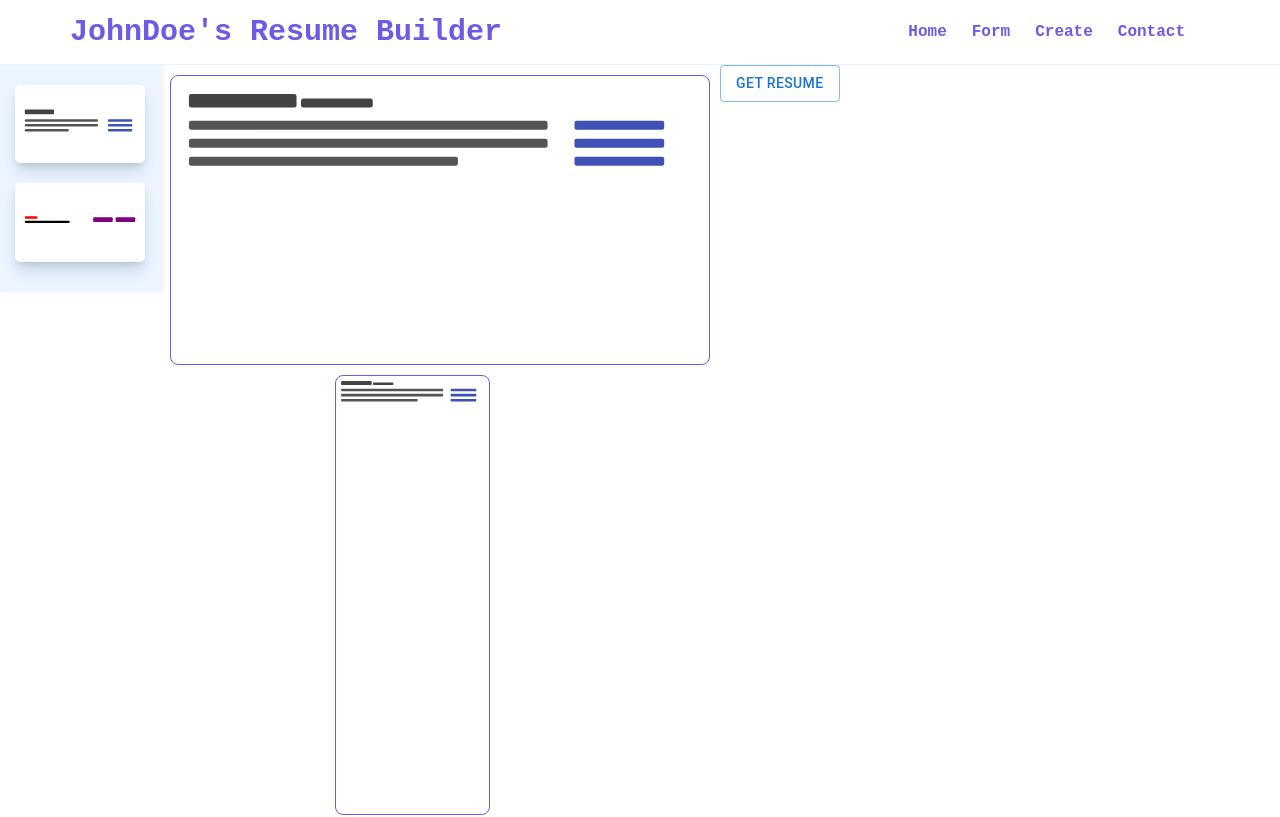
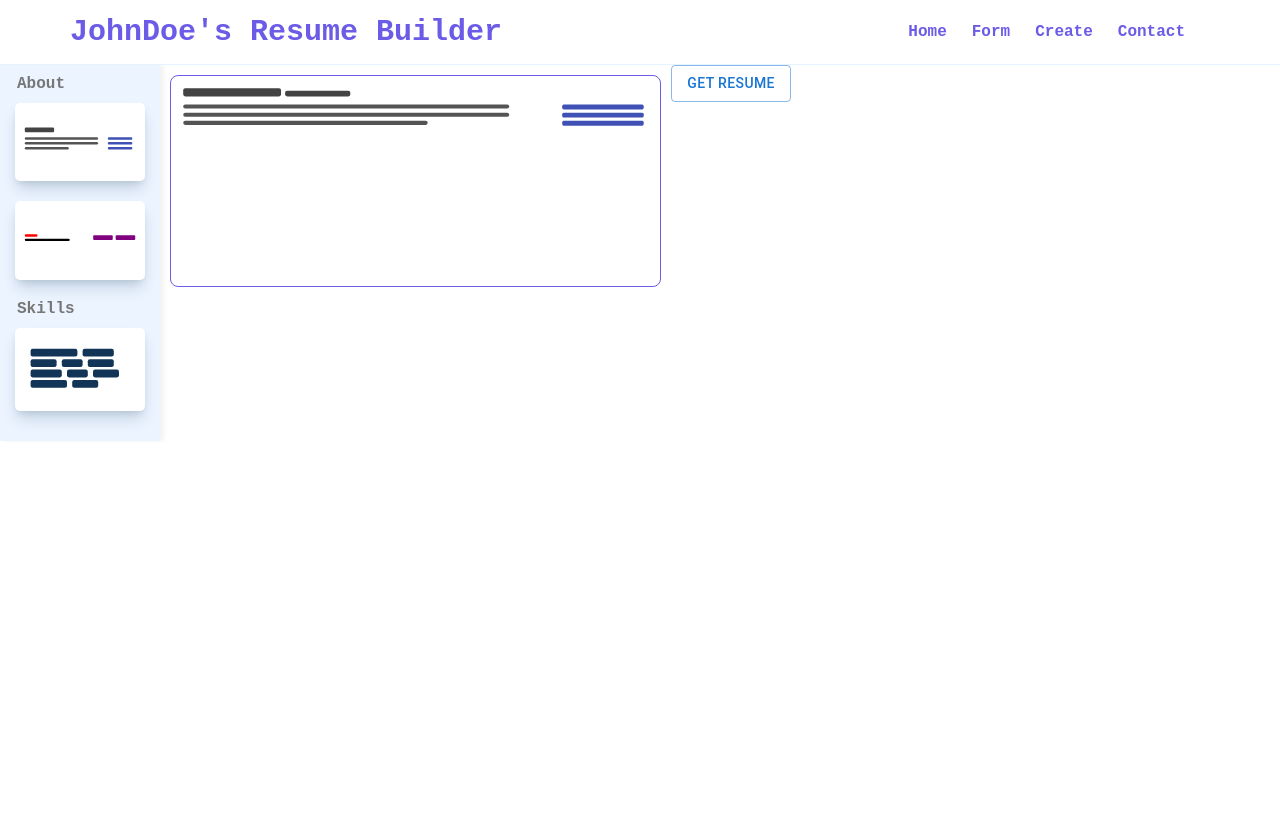
Before and after one commit to GourabPaul007/ResumeBuilder-Frontend, a React (Create React App) app: page /create in a window 1280 px wide. Shown: the top 817 px of the page. Built offline with nearby package versions, Linux system fonts and the light colour scheme.

Commit message:
1 step closer to insanity and layout stuff

```diff
--- a/src/pages/CreatePage.css
+++ b/src/pages/CreatePage.css
@@ -9,16 +9,16 @@
 }
 
 .leftMenu {
-  width: 10%;
+  width: 8%;
   min-width: 160px;
   z-index: 1;
 }
 
 .middleGrid {
-  width: 45%;
+  width: 42%;
 }
 
 .rightForm {
-  width: 45%;
+  width: 50%;
   z-index: 1;
 }
--- a/src/pages/CreatePage.tsx
+++ b/src/pages/CreatePage.tsx
@@ -6,6 +6,7 @@ import ReactGridLayout from "react-grid-layout";
 import AppBarHeader from "../Components/AppBarHeader";
 import { GridItem } from "../interfaces/GridItem";
 import "./CreatePage.css";
+import { v1 as uuidv1 } from "uuid";
 import LeftMenu from "./CreatePage/LeftMenu";
 import MiddleGrid from "./CreatePage/MiddleGrid";
 // import "/node_modules/react-grid-layout/css/styles.css";
@@ -13,20 +14,25 @@ import MiddleGrid from "./CreatePage/MiddleGrid";
 
 const CreatePage: React.FC = (props) => {
   // layout is an array of objects, see the demo for more complete usage
-  const [layout, setLayout]: any = React.useState<GridItem[]>([
-    { i: "about", x: 0, y: 0, w: 10, h: 6, isResizable: false },
-    { i: "education", x: 3, y: 0, w: 3, h: 9, isResizable: true },
-    { i: "work", x: 3, y: 4, w: 4, h: 9, isResizable: true },
+  const [layout, setLayout] = React.useState<GridItem[]>([
+    { name: "about1()uuid()", i: "about1()uuid()", x: 0, y: 0, w: 10, h: 22, isResizable: false },
+    // { i: "education", x: 6, y: 22, w: 4, h: 24, isResizable: true },
+    // { i: "skills", x: 6, y: 46, w: 4, h: 24, isResizable: true },
+    // { i: "skills1", x: 6, y: 70, w: 4, h: 24, isResizable: true },
     // { i: "projects", x: 2, y: 0, w: 2, h: 2 },
     // { i: "others", x: 2, y: 2, w: 2, h: 2 },
     // { i: "skills", x: 2, y: 4, w: 2, h: 2 },
   ]);
 
+  const [items, setItems] = React.useState<{ name: string; x: number; y: number; w: number; h: number }[]>([
+    { name: "about1", x: 0, y: 0, w: 10, h: 22 },
+  ]);
+
   // TODO: MAKE A COPY OF LAYOUT FOR STUFFS
   const makeItemsArray = (layout: any) => {
-    const items: { name: string; x: number; y: number; w: number; h: number }[] = [];
+    const newItems: { name: string; x: number; y: number; w: number; h: number }[] = [];
     layout.forEach((element: any) => {
-      items.push({
+      newItems.push({
         name: element.i.substring(0, element.i.indexOf(" ")),
         x: element.x,
         y: element.y,
@@ -35,18 +41,37 @@ const CreatePage: React.FC = (props) => {
       });
     });
     console.log(items);
-    return items;
+    setItems(newItems);
   };
 
-  function onLayoutChange(layout: any) {
+  function onLayoutChange(layout: GridItem[]) {
     setLayout(layout);
     console.log(layout);
   }
 
   function addBlock(width: number = 1, height: number = 1, itemName: string) {
     // let itemName = `test${layout.length}`;
+    itemName = itemName + "()uuid()" + uuidv1();
+    for (let i = 0; i < layout.length; i++) {
+      const element = layout[i];
+      if (
+        element.i.substring(0, element.i.indexOf("()uuid()")) == itemName.substring(0, itemName.indexOf("()uuid()"))
+      ) {
+        console.log(element.i, itemName, "this item already exists");
+        itemName = "";
+        return;
+      }
+    }
     setLayout(
-      layout.concat({ name: itemName, i: itemName, x: Infinity, y: Infinity, w: width, h: height, isResizable: false })
+      layout.concat({
+        name: itemName,
+        i: itemName,
+        x: Infinity,
+        y: Infinity,
+        w: width,
+        h: height,
+        isResizable: false,
+      })
     );
     // onLayoutChange(layout);
     console.log("pushed", layout);
--- a/src/pages/CreatePage/LeftMenu.tsx
+++ b/src/pages/CreatePage/LeftMenu.tsx
@@ -2,6 +2,7 @@ import { orange } from "@mui/material/colors";
 import { makeStyles } from "@mui/styles";
 import * as React from "react";
 import { AboutIcon1, AboutIcon2 } from "./icons/aboutIcons";
+import { SkillsIcon1 } from "./icons/skillsIcons";
 
 const useStyles = makeStyles((theme) => ({
   eachIcon: {
@@ -50,11 +51,16 @@ const LeftMenu: React.FC<LeftMenuProps> = (props) => {
           boxShadow: "4px 0px 4px 0px rgba(0, 0, 0, 0.05)",
         }}
       >
+        <div style={{ marginLeft: 12, color: "#777" }}>About</div>
         <div className={styles.eachIcon} onClick={() => props.addBlock(10, 6, "about1")}>
           <AboutIcon1 />
         </div>
         <div className={styles.eachIcon} onClick={() => props.addBlock(2, 2, "about2")}>
           <AboutIcon2 />
+        </div>
+        <div style={{ marginLeft: 12, color: "#777" }}>Skills</div>
+        <div className={styles.eachIcon} onClick={() => props.addBlock(4, 20, "skills1")}>
+          <SkillsIcon1 />
         </div>
       </div>
     </>
--- a/src/pages/CreatePage/MiddleGrid.tsx
+++ b/src/pages/CreatePage/MiddleGrid.tsx
@@ -6,6 +6,7 @@ import ReactGridLayout, { WidthProvider, Responsive, Layout, Layouts } from "rea
 import "./MiddleGrid.css";
 import { AboutBlueprint1 } from "./blueprints/aboutBlueprints";
 import { GridItem } from "../../interfaces/GridItem";
+import { SkillsBlueprint1 } from "./blueprints/skillsBlueprints";
 // import ResponsiveReactGridLayout from "react-grid-layout";
 const ResponsiveReactGridLayout = WidthProvider(Responsive);
 
@@ -41,12 +42,13 @@ const MiddleGrid: React.FC<MiddleGridProps> = (props) => {
         })}
       </ReactGridLayout> */}
       <ResponsiveReactGridLayout
+        className="layout"
         // onLayoutChange={props.onLayoutChange}
-        onResizeStop={props.onLayoutChange}
+        // onResizeStop={props.onLayoutChange}
         onDragStop={props.onLayoutChange}
-        // onDrop={props.onLayoutChange}
-        className="layout"
-        rowHeight={40}
+        onDrop={props.onLayoutChange}
+        autoSize={false}
+        rowHeight={0.1}
         breakpoints={{ lg: 1200, md: 996, sm: 768, xs: 480, xxs: 0 }}
         cols={{ lg: 10, md: 10, sm: 10, xs: 10, xxs: 10 }}
       >
@@ -58,9 +60,10 @@ const MiddleGrid: React.FC<MiddleGridProps> = (props) => {
               key={item.i + uuidv1}
               style={{ cursor: "grab", border: "1px solid #6b5be6", borderRadius: 8, backgroundColor: "white" }}
             >
-              <div>
+              {getItemBlueprint(item.i)}
+              {/* <div>
                 <AboutBlueprint1 />
-              </div>
+              </div> */}
               {/* {item.i.split(" ")[0] + " " + item.x + " " + item.y} */}
             </div>
           );
@@ -71,3 +74,19 @@ const MiddleGrid: React.FC<MiddleGridProps> = (props) => {
 };
 
 export default MiddleGrid;
+function getItemBlueprint(name: string): React.ReactNode {
+  // Because react-grid-layout will put function in item.i for some reason, so ill have to check the real identifier + need to remove uuid
+
+  name = name.substring(0, name.indexOf("()uuid()"));
+
+  switch (name) {
+    case "about1":
+      return <AboutBlueprint1 />;
+
+    case "skills1":
+      return <SkillsBlueprint1 />;
+
+    default:
+      break;
+  }
+}
--- a/src/pages/CreatePage/blueprints/aboutBlueprints.tsx
+++ b/src/pages/CreatePage/blueprints/aboutBlueprints.tsx
@@ -7,17 +7,17 @@ export const AboutBlueprint1: React.FC = () => {
     <svg fill="none" viewBox="0 0 600 150">
       {/* <path fill="none" d="M0 0h266v150H0z" /> */}
       {/* the name */}
-      <rect x={20} y={20} width={120} height={15} rx={2.5} fill="#434343" />
+      <rect x={15} y={15} width={120} height={10} rx={2.5} fill="#434343" />
       {/* the title */}
-      <rect x={145} y={25} width={80} height={10} rx={2.5} fill="#434343" />
+      <rect x={140} y={18} width={80} height={7} rx={2.5} fill="#434343" />
       {/* body rows */}
-      <rect x={20} y={50} width={400} height={10} rx={2.5} fill="#545454" />
-      <rect x={20} y={70} width={400} height={10} rx={2.5} fill="#545454" />
-      <rect x={20} y={90} width={300} height={10} rx={2.5} fill="#545454" />
+      <rect x={15} y={35} width={400} height={5} rx={2.5} fill="#545454" />
+      <rect x={15} y={45} width={400} height={5} rx={2.5} fill="#545454" />
+      <rect x={15} y={55} width={300} height={5} rx={2.5} fill="#545454" />
       {/* contact info */}
-      <rect x={450} y={50} width={100} height={10} rx={2} fill="#3f51b5" />
-      <rect x={450} y={70} width={100} height={10} rx={2} fill="#3f51b5" />
-      <rect x={450} y={90} width={100} height={10} rx={2} fill="#3f51b5" />
+      <rect x={480} y={35} width={100} height={6} rx={2} fill="#3f51b5" />
+      <rect x={480} y={45} width={100} height={6} rx={2} fill="#3f51b5" />
+      <rect x={480} y={55} width={100} height={6} rx={2} fill="#3f51b5" />
     </svg>
   );
 };
--- /dev/null
+++ b/src/pages/CreatePage/blueprints/skillsBlueprints.tsx
@@ -0,0 +1,27 @@
+import React from "react";
+
+export const SkillsBlueprint1: React.FC = () => {
+  return (
+    <svg fill="none" viewBox="0 0 250 150">
+      {/* header */}
+      <text x={15} y={15} style={{ fontFamily: "sans-serif" }} fill="#123456">
+        Skills
+      </text>
+      {/* <rect x={25} y={20} width={90} height={20} rx={4} fill="#123456" /> */}
+      {/* first row */}
+      <rect x={40} y={50} width={90} height={15} rx={4} fill="#123456" />
+      <rect x={140} y={50} width={60} height={15} rx={4} fill="#123456" />
+      {/* 2nd row */}
+      <rect x={40} y={70} width={50} height={15} rx={4} fill="#123456" />
+      <rect x={100} y={70} width={40} height={15} rx={4} fill="#123456" />
+      <rect x={150} y={70} width={50} height={15} rx={4} fill="#123456" />
+      {/* 3rd row */}
+      <rect x={40} y={90} width={60} height={15} rx={4} fill="#123456" />
+      <rect x={110} y={90} width={40} height={15} rx={4} fill="#123456" />
+      <rect x={160} y={90} width={50} height={15} rx={4} fill="#123456" />
+      {/* 4th row */}
+      <rect x={40} y={110} width={70} height={15} rx={4} fill="#123456" />
+      <rect x={120} y={110} width={50} height={15} rx={4} fill="#123456" />
+    </svg>
+  );
+};
--- /dev/null
+++ b/src/pages/CreatePage/icons/skillsIcons.tsx
@@ -0,0 +1,22 @@
+import React from "react";
+
+export const SkillsIcon1: React.FC = () => {
+  return (
+    <svg fill="none" viewBox="0 0 250 150">
+      {/* first row */}
+      <rect x={30} y={40} width={90} height={15} rx={4} fill="#123456" />
+      <rect x={130} y={40} width={60} height={15} rx={4} fill="#123456" />
+      {/* 2nd row */}
+      <rect x={30} y={60} width={50} height={15} rx={4} fill="#123456" />
+      <rect x={90} y={60} width={40} height={15} rx={4} fill="#123456" />
+      <rect x={140} y={60} width={50} height={15} rx={4} fill="#123456" />
+      {/* 3rd row */}
+      <rect x={30} y={80} width={60} height={15} rx={4} fill="#123456" />
+      <rect x={100} y={80} width={40} height={15} rx={4} fill="#123456" />
+      <rect x={150} y={80} width={50} height={15} rx={4} fill="#123456" />
+      {/* 4th row */}
+      <rect x={30} y={100} width={70} height={15} rx={4} fill="#123456" />
+      <rect x={110} y={100} width={50} height={15} rx={4} fill="#123456" />
+    </svg>
+  );
+};
```
Also changed, not shown: src/pages/CreatePage/blocks/skillsBlocks.tsx (added, +31 -0 lines).
